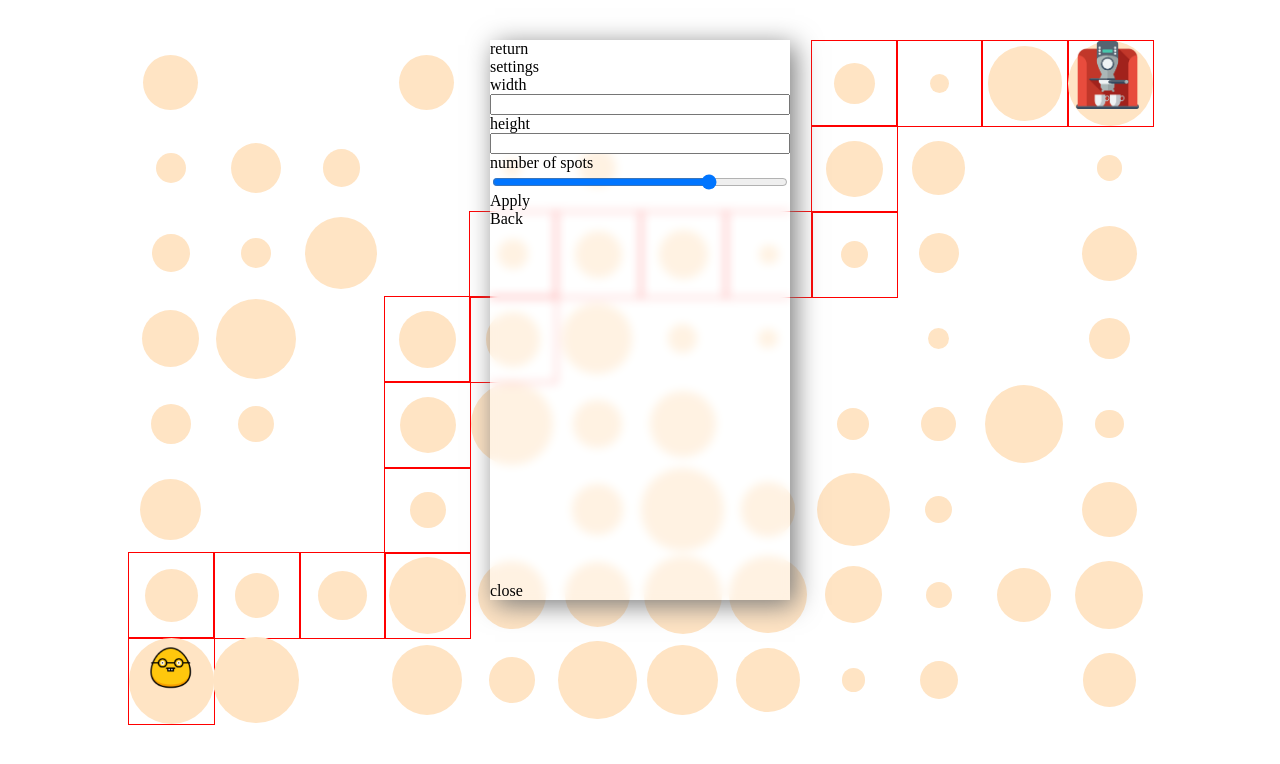
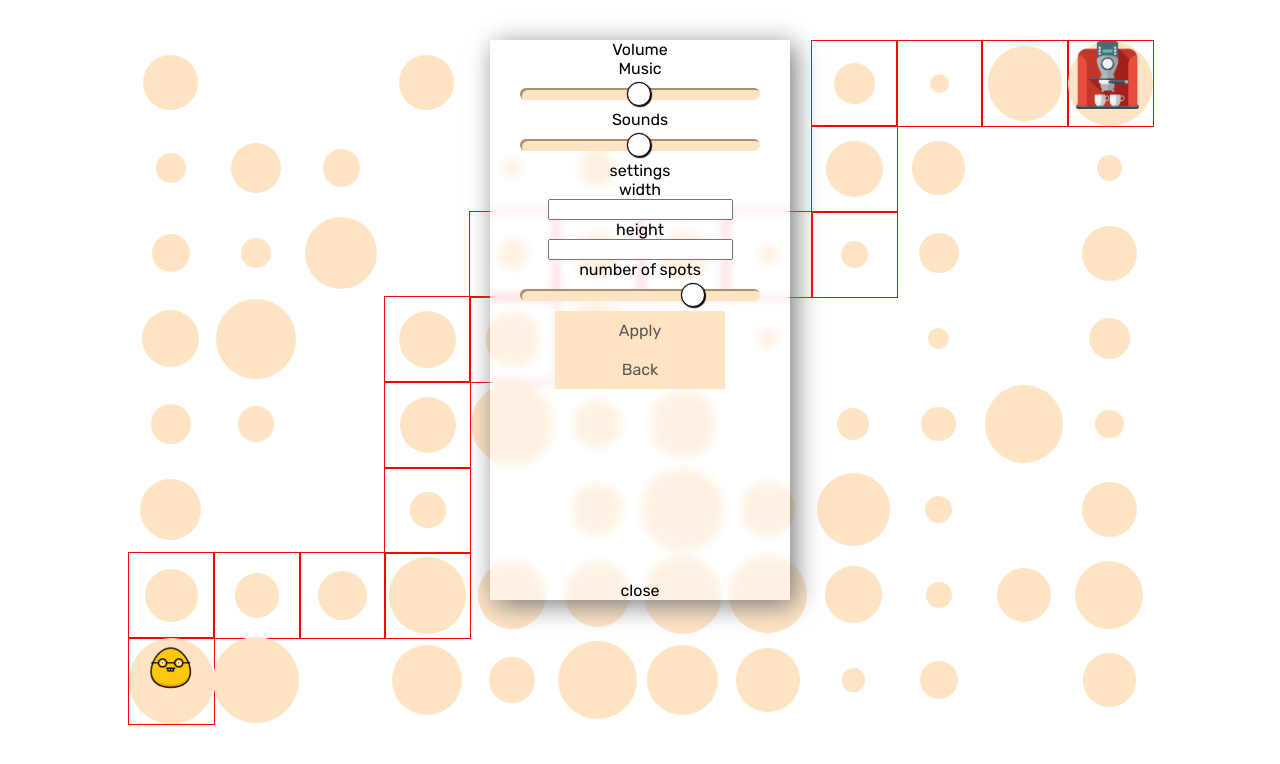
Before and after one commit to Beljar/react-game, a React app: page / in a window 1280 px wide. Both pictures are taken after a click on the element "Settings". Built offline with nearby package versions, Linux system fonts and the light colour scheme.

Commit message:
feat: implement volume setings

```diff
--- a/src/js/game.ts
+++ b/src/js/game.ts
@@ -4,6 +4,8 @@ import '../assets/music/main.mp3';
 import '../assets/music/hop.wav';
 
 interface GameInterface {
+  musicVolume: number,
+  soundsVolume: number,
   size: { r: number, c: number },
   fillDensity: number,
   lifeSpan: number,
@@ -13,6 +15,8 @@ interface GameInterface {
 }
 
 class Game {
+  musicVolume: number
+  soundsVolume: number
   size: { r: number, c: number }
   area: number
   grid: Grid
@@ -27,7 +31,7 @@ class Game {
   heroClass: string
   heroClasses: Set<string>
   isActive: boolean
-  sound: HTMLAudioElement
+  music: HTMLAudioElement
   onPause: boolean
   onDeadSound: HTMLAudioElement
   onMoveSound: HTMLAudioElement
@@ -43,8 +47,6 @@ class Game {
     this.heroPos = { r: this.size.r - 1, c: 0 };
     this.onDeadSound = new Audio('../assets/music/coffin.mp3');
     this.onMoveSound = new Audio('../assets/music/hop.wav');
-    this.onMoveSound.volume = 0.6;
-    this.onDeadSound.volume = 0.3;
     console.log(this.onDeadSound);
     this.heroClasses = new Set(['game__hero', 'game__hero--active']);
     this.heroClass = 'game__hero game__hero--active';
@@ -54,6 +56,8 @@ class Game {
   }
 
   setConfig({
+    musicVolume,
+    soundsVolume,
     size,
     fillDensity,
     lifeSpan,
@@ -64,6 +68,8 @@ class Game {
     if (this.isActive){
       this.pause();
     }
+    this.musicVolume = musicVolume;
+    this.soundsVolume = soundsVolume;
     this.fps = fps;
     this.size = size;
     this.area = size.r * size.c;
@@ -74,13 +80,15 @@ class Game {
   }
 
   newGame() {
-    if (this.sound) {
-      this.sound.pause();
+    if (this.music) {
+      this.music.pause();
     }
-    this.sound = new Audio('../assets/music/main.mp3');
-    this.sound.autoplay = true;
-    this.sound.volume = 0.3;
-    this.sound.play();
+    this.onMoveSound.volume = this.soundsVolume;
+    this.onDeadSound.volume = this.soundsVolume / 2;
+    this.music = new Audio('../assets/music/main.mp3');
+    this.music.autoplay = true;
+    this.music.volume = this.musicVolume;
+    this.music.play();
     this.schedule = {};
     this.isActive = true;
     this.onPause = false;
@@ -101,8 +109,8 @@ class Game {
   }
 
   pause() {
-    if (this.sound) {
-      this.sound.pause();
+    if (this.music) {
+      this.music.pause();
     }
     this.onPause = true;
     this.heroClasses.add('game__hero--paused');
@@ -114,8 +122,8 @@ class Game {
 
   play() {
     if(this.onPause){
-          if (this.sound) {
-      this.sound.play();
+          if (this.music) {
+      this.music.play();
     }
     this.onPause = false;
     this.heroClasses.delete('game__hero--paused');
@@ -236,11 +244,11 @@ class Game {
 
   checkIfDead() {
     if (this.grid[this.heroPos.r][this.heroPos.c] === 0) {
-      if (this.sound) {
-        this.sound.pause();
+      if (this.music) {
+        this.music.pause();
       }
-      this.sound = this.onDeadSound;
-      this.sound.play();
+      this.music = this.onDeadSound;
+      this.music.play();
       this.isActive = false;
       this.heroClasses.delete('game__hero--paused');
       this.heroClasses.add('game__hero--dead');
--- a/src/js/index.jsx
+++ b/src/js/index.jsx
@@ -20,6 +20,8 @@ class GameComponent extends Component {
     this.setConfig = this.setConfig.bind(this);
     this.state = {
       config: {
+        musicVolume: 0.5,
+        soundsVolume: 0.5,
         size: { r: 8, c: 12 },
         fillDensity: 0.75,
         lifeSpan: 15,
--- a/src/js/menu.jsx
+++ b/src/js/menu.jsx
@@ -48,7 +48,7 @@ class Menu extends Component {
     return <div className={(this.state.opened) ? 'menu-container' : 'menu-container menu-container--hidden'}>
       <div className='menu'>
         <this.state.component game = {this.props.game} route = {this.route} config = {this.props.config} setConfig = {this.props.setConfig} close = {this.close}/>
-        <div className='menu__toggle' onClick={this.toggle}>close</div>
+        <div className='menu__toggle' onClick={this.toggle}>{(this.state.opened) ? 'close' : 'menu'}</div>
       </div>
     </div>
   }
--- a/src/js/menuMainView.jsx
+++ b/src/js/menuMainView.jsx
@@ -11,9 +11,9 @@ class MenuMainView extends Component {
   }
   render() {
     return <Fragment>
-      <div onClick = {this.newGame}>New game</div>
-      <div onClick = {() => {this.props.route('settings')}}>Settings</div>
-      <div>Credits</div>
+      <div className = 'menu__btn' onClick = {this.newGame}>New game</div>
+      <div className = 'menu__btn' onClick = {() => {this.props.route('settings')}}>Settings</div>
+      <div className = 'menu__btn' >Credits</div>
     </Fragment>
   }
 }
--- a/src/js/menuSettingView.jsx
+++ b/src/js/menuSettingView.jsx
@@ -4,6 +4,7 @@ class MenuSettingsView extends Component {
   constructor(props) {
     super(props);
     this.setDensity = this.setDensity.bind(this);
+    this.setVolume = this.setVolume.bind(this);
     this.setConfig = this.setConfig.bind(this);
     this.state = {
       config: this.props.config
@@ -19,6 +20,18 @@ class MenuSettingsView extends Component {
     })
     console.log(this.state)
   }
+  setVolume(e) {
+    console.log(e.target.value);
+    console.log(e.nativeEvent.target.attributes.value.value);
+    const key = e.target.name;
+    console.log(key);
+    this.setState((state) => {
+      const config = state.config;
+      config[key] = e.target.value / 100;
+      return {config: config}
+    })
+    console.log(this.state)
+  }
   setConfig(config) {
     this.props.setConfig(config);
     this.props.close();
@@ -26,12 +39,18 @@ class MenuSettingsView extends Component {
   render() {
     console.log('render');
     return <Fragment>
-      return <div>settings</div>
+      <span>Volume</span>
+      <span>Music</span>
+      <input type="range" min="1" max="100" name='musicVolume' defaultValue={this.state.config.musicVolume * 100} onChange={this.setVolume}></input>
+      <span>Sounds</span>
+      <input type="range" min="1" max="100" name='soundsVolume' defaultValue={this.state.config.soundsVolume * 100} onChange={this.setVolume}></input>
+      <div>settings</div>
       <span>width</span><input type='text'></input>
       <span>height</span><input type='text'></input>
-      <span>number of spots</span><input type="range" min="1" max="100" defaultValue={this.state.config.fillDensity * 100} onChange={this.setDensity}></input>
-      <div onClick = {() => {this.setConfig(this.state.config)}}>Apply</div>
-      <div onClick = {() => {this.props.route('main')}}>Back</div>
+      <span>number of spots</span>
+      <input type="range" min="1" max="100" defaultValue={this.state.config.fillDensity * 100} onChange={this.setDensity}></input>
+      <div className = 'menu__btn' onClick = {() => {this.setConfig(this.state.config)}}>Apply</div>
+      <div className = 'menu__btn' onClick = {() => {this.props.route('main')}}>Back</div>
     </Fragment>
   }
 }
--- /dev/null
+++ b/src/sass/modules/_fonts.scss
@@ -0,0 +1,10 @@
+@mixin font($font-family, $font-file) {
+  @font-face {
+    font-family: $font-family;
+    src: url($font-file+'.ttf') format('truetype');
+    font-weight: normal;
+    font-style: normal;
+  }
+}
+
+@include font('Rubik', '../assets/fonts/Rubik/Rubik-VariableFont_wght');
--- a/src/sass/modules/_menu.scss
+++ b/src/sass/modules/_menu.scss
@@ -7,8 +7,10 @@
 }
 
 .menu {
+  z-index: 100;
   display: flex;
   justify-content: center;
+  align-items: center;
   flex-flow: column;
   width: 300px;
   height: 70vh;
@@ -23,4 +25,75 @@
       cursor: pointer;
     }
   }
+  &__btn {
+    padding: 10px;
+    width: 150px;
+    text-align: center;
+    background-color: bisque;
+    color: rgb(87, 87, 87);
+    }
+    &__btn:hover {
+      background-color: rgb(246, 216, 176);
+      cursor: pointer;
+    }
 }
+
+input[type=range] {
+  -webkit-appearance: none; /* Hides the slider so that custom slider can be made */
+  width: 80%; /* Specific width is required for Firefox. */
+  margin: 10px 0px;
+  background-color: bisque;
+  border-radius: 10px;
+  box-shadow: inset 2px 2px rgb(168, 143, 113);
+}
+
+input[type=range]::-webkit-slider-thumb {
+  -webkit-appearance: none;
+}
+
+input[type=range]:focus {
+  outline: none; /* Removes the blue border. You should probably do some kind of focus styling for accessibility reasons though. */
+}
+
+input[type=range]::-ms-track {
+  width: 100%;
+  cursor: pointer;
+  /* Hides the slider so custom styles can be added */
+  background: transparent;
+  border-color: transparent;
+  color: transparent;
+}
+
+input[type=range]::-webkit-slider-thumb {
+  -webkit-appearance: none;
+  border: 1px solid #000000;
+  height: 24px;
+  width: 24px;
+  border-radius: 50%;
+  background: #ffffff;
+  cursor: pointer;
+  margin: -6px 0px; /* You need to specify a margin in Chrome, but in Firefox and IE it is automatic */
+  box-shadow: 1px 1px 1px #000000, 0px 0px 1px #0d0d0d; /* Add cool effects to your sliders! */
+}
+
+/* All the same stuff for Firefox */
+input[type=range]::-moz-range-thumb {
+  box-shadow: 1px 1px 1px #000000, 0px 0px 1px #0d0d0d;
+  border: 1px solid #000000;
+  height: 36px;
+  width: 16px;
+  border-radius: 3px;
+  background: #ffffff;
+  cursor: pointer;
+}
+
+/* All the same stuff for IE */
+input[type=range]::-ms-thumb {
+  box-shadow: 1px 1px 1px #000000, 0px 0px 1px #0d0d0d;
+  border: 1px solid #000000;
+  height: 36px;
+  width: 16px;
+  border-radius: 3px;
+  background: #ffffff;
+  cursor: pointer;
+}
--- a/src/sass/style.scss
+++ b/src/sass/style.scss
@@ -1,10 +1,12 @@
 @use './modules/game';
 @use './modules/menu';
 @use './modules/header';
+@use './modules/fonts';
 
 body {
   margin: 0px;
   padding: 0px;
+  font-family: 'Rubik';
 }
 
 #main {
```
Also changed, not shown: src/assets/fonts/rubik/Rubik-VariableFont_wght.ttf (added), 2 other files.
